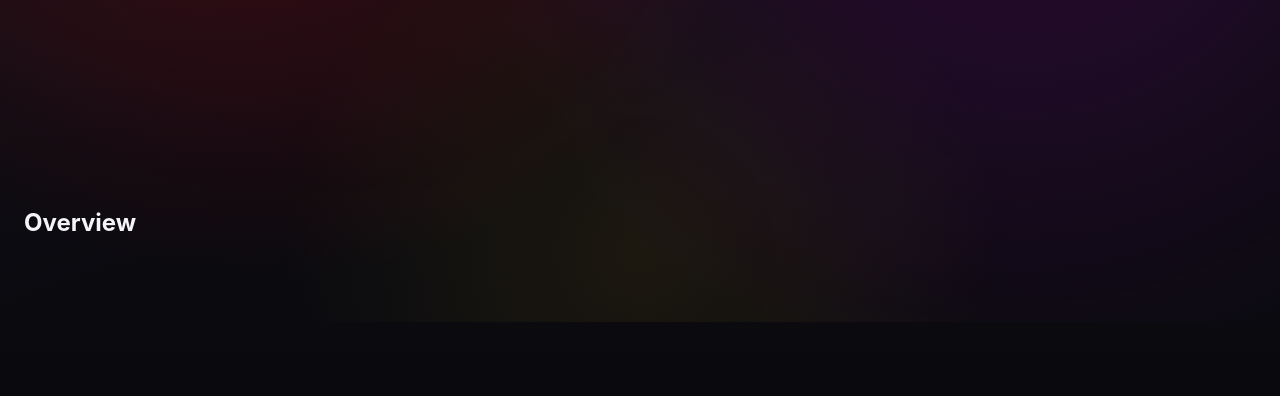
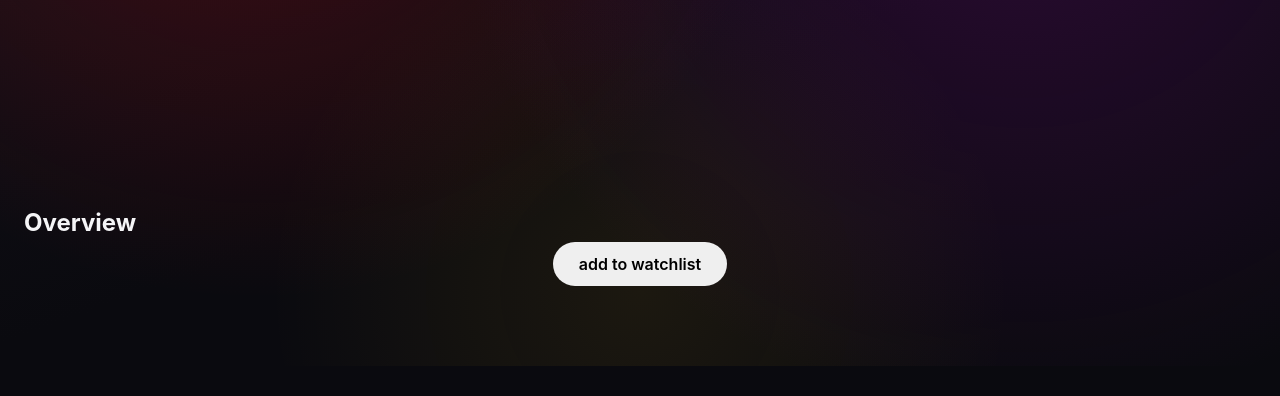
Before and after one commit to parthmalhotra-tech/movie-explorer, a FastAPI app: page /movie/1 in a window 1280 px wide. Shown: the part 458-854 px from the top of the page. Before the commit the page ends 780 px from the top, so only its background shows below. Run offline with FastAPI, Linux system fonts and the light colour scheme; data that the repository does not hold is empty.

Commit message:
watchlist addn feature done

```diff
--- a/app.py
+++ b/app.py
@@ -127,6 +127,28 @@ def profile(req:Request):
 def logout(req:Request):
      req.session.clear()
      return RedirectResponse(url="/",status_code=303)
+@app.post("/movie/{movie_id}")
+def add_watchlist(req:Request,movie_id:str):
+    user_id=req.session.get("user_id")
+    username=req.session.get("username")
+    if user_id is None:
+         return RedirectResponse(url="/login",status_code=303)
+    movie_id.capitalize()
+    url = f"https://www.omdbapi.com/?apikey=904d2141&t={movie_id}"
+    response = requests.get(url)
+    movie = response.json()
+    data={"user_id":user_id,"imdb_id":movie["imdbID"],"title":movie["Title"],"poster":movie["Poster"]}
+    create(db,Watchlist,data)
+    return RedirectResponse(url="/",status_code=303)
+
+@app.get("/watchlist")
+def watchlist(req:Request):
+     user_id=req.session.get("user_id")
+     if user_id is None:
+          return {"please login first"}
+     else:
+          db.query(Watchlist).filter(User.user_id==user_id).first()
+          return templates.TemplateResponse("watchlist.html",{"request":req,})
 
 if __name__=="__main__":
      uvicorn.run("app:app",host="127.0.0.1",port=8000,reload=True)
--- a/templates/movie_details.html
+++ b/templates/movie_details.html
@@ -59,6 +59,9 @@
         <h2>Overview</h2>
         <p>{{ plot }}</p>
         </div>
+      <form action="/movie/{{movie_title}}" method="post">
+        <button class="btn btn--primary">add to watchlist</button>
+      </form>
 
   </section>
  </main>
```
Also changed, not shown: README.md, movie_explorer_database.db.
